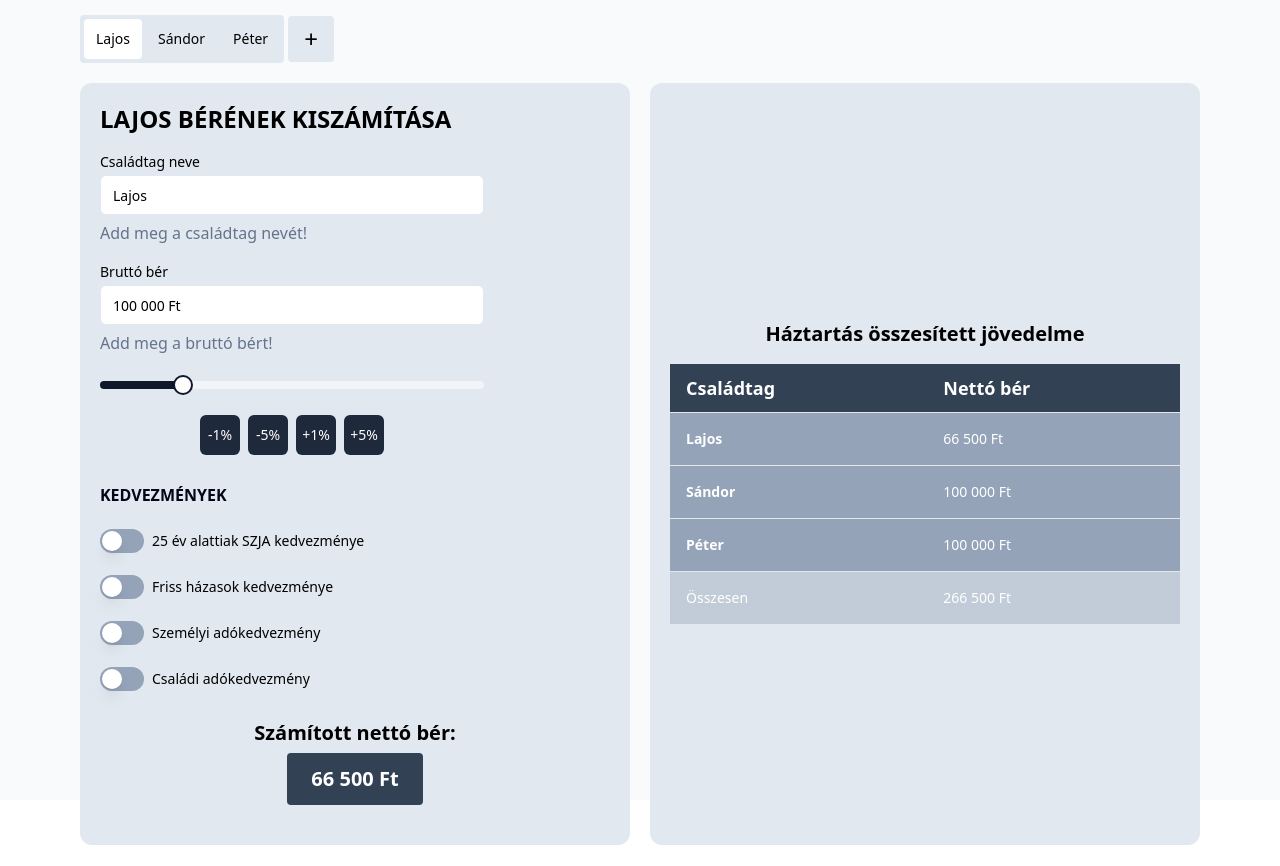
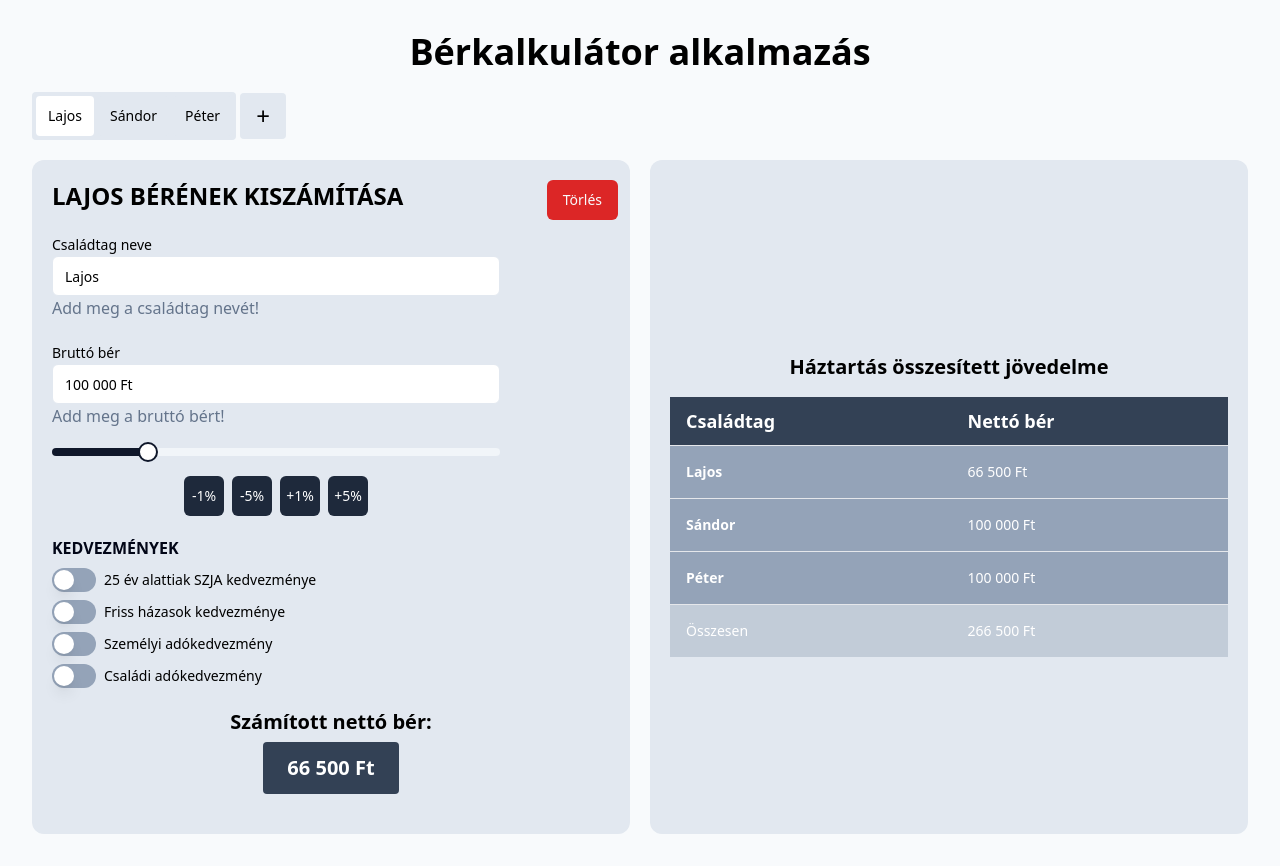
Before and after one commit to hajdupetke/berkalkulator, a React (Vite) app: page / in a window 1280 px wide. Before the commit the page ends 845 px from the top, so only its background shows below. Built offline with nearby package versions, Linux system fonts and the light colour scheme.

Commit message:
fixes in design and functionality

```diff
--- a/src/App.tsx
+++ b/src/App.tsx
@@ -2,8 +2,10 @@ import HouseholdSalaryCalculator from './components/HouseholdSalaryCalculator';
 
 function App() {
   return (
-    <div className="h-screen w-screen flex justify-center items-center flex-col bg-slate-50 p-20">
-      <h1 className="text-4xl text-black">Bérkalkulátor alkalmazás</h1>
+    <div className="h-full w-screen flex justify-center items-center flex-col bg-slate-50 p-8">
+      <h1 className="text-4xl text-black font-bold">
+        Bérkalkulátor alkalmazás
+      </h1>
       <HouseholdSalaryCalculator />
     </div>
   );
--- a/src/components/FamilyMemberTabs/FamilyMemberTabs.tsx
+++ b/src/components/FamilyMemberTabs/FamilyMemberTabs.tsx
@@ -23,7 +23,7 @@ const FamilyMemberTabs = ({
       id: nextId,
       name: '',
       amount: 0,
-      discounts: [],
+      discounts: [false, false, false, false],
       dependants: 0,
       dependantsWithDiscount: 0,
     };
--- a/src/components/HouseholdSalaryCalculator.tsx
+++ b/src/components/HouseholdSalaryCalculator.tsx
@@ -8,8 +8,12 @@ import { useLocalStorage } from '@/lib/utils';
 
 const HouseholdSalaryCalculator = () => {
   const [data, setData] = useLocalStorage(defaultValues);
-  data;
   const [current, setCurrent] = useState<MemberDataIF>(data[0]);
+
+  const deleteCurrent = () => {
+    setData(data.filter((e) => e.id != current.id));
+    setCurrent(data[0]);
+  };
 
   useEffect(() => {
     setData(data.map((e) => (e.id == current.id ? current : e)));
@@ -30,13 +34,14 @@ const HouseholdSalaryCalculator = () => {
           }}
         />
       </header>
-      <main className="flex gap-5 w-full">
+      <main className="grid grid-cols-1 md:grid-cols-2 gap-5 w-full">
         <SalaryCalculator
           current={current}
           setCurrent={(value: MemberDataIF) => {
             setCurrent(value);
             setData(data.map((elem) => (elem.id === value.id ? value : elem)));
           }}
+          deleteCurrent={deleteCurrent}
         />
         <HouseholdSummary data={data} />
       </main>
--- a/src/components/SalaryCalculator/SalaryCalculator.tsx
+++ b/src/components/SalaryCalculator/SalaryCalculator.tsx
@@ -4,20 +4,32 @@ import { Label } from '../ui/label';
 import CurrencyInput from './components/CurrencyInput';
 import Discounts from './components/Discounts';
 import NetAmount from './components/NetAmount';
+import { Button } from '../ui/button';
 
 interface SalaryCalculatorProps {
   current: MemberDataIF;
   setCurrent: (value: MemberDataIF) => void;
+  deleteCurrent: () => void;
 }
 
-const SalaryCalculator = ({ current, setCurrent }: SalaryCalculatorProps) => {
+const SalaryCalculator = ({
+  current,
+  setCurrent,
+  deleteCurrent,
+}: SalaryCalculatorProps) => {
   return (
-    <div className="bg-slate-200 p-5 rounded-xl w-full basis-2/4">
+    <div className="bg-slate-200 p-5 rounded-xl relative w-full basis-2/4">
+      <Button
+        className="absolute right-3 bg-red-600 hover:bg-red-800"
+        onClick={() => deleteCurrent()}
+      >
+        Törlés
+      </Button>
       <div>
         <h1 className="uppercase text-2xl font-bold">
           {current?.name} bérének kiszámítása
         </h1>
-        <div className="grid w-full max-w-sm items-center gap-1.5 my-5">
+        <div className="w-full max-w-md items-center gap-1.5 my-5">
           <Label htmlFor="name">Családtag neve</Label>
           <Input
             type="text"
@@ -32,7 +44,7 @@ const SalaryCalculator = ({ current, setCurrent }: SalaryCalculatorProps) => {
           />
           <p className="text-slate-500">Add meg a családtag nevét!</p>
         </div>
-        <div className="grid w-full max-w-sm items-center gap-1.5 my-5">
+        <div className="w-full max-w-md items-center gap-1.5 my-5">
           <CurrencyInput
             value={current}
             setValue={(value: number) => {
@@ -43,7 +55,7 @@ const SalaryCalculator = ({ current, setCurrent }: SalaryCalculatorProps) => {
             }}
           />
         </div>
-        <div className="grid w-full max-w-lg items-center gap-1.5 my-5">
+        <div className="w-full max-w-lg items-center gap-1.5 my-5">
           <Discounts current={current} setCurrent={setCurrent} />
         </div>
         <div className="flex flex-col  justify-center items-center gap-1.5 my-5">
--- a/src/components/SalaryCalculator/components/CurrencyInput.tsx
+++ b/src/components/SalaryCalculator/components/CurrencyInput.tsx
@@ -39,6 +39,7 @@ const CurrencyInput = ({ value, setValue }: CurrencyInputProps) => {
         type={type}
         value={val}
         maxLength={20}
+        id="gross"
         onFocus={() => {
           setType('number');
           setVal(value['amount'].toString());
--- a/src/lib/utils.ts
+++ b/src/lib/utils.ts
@@ -16,7 +16,7 @@ export const numberToCurrency = (num: number) => {
 };
 
 export const diff_years = (dt2: Date, dt1: Date) => {
-  let diff = (dt2.getTime() - dt1.getTime()) / 1000;
+  let diff = (new Date(dt2).getTime() - new Date(dt1).getTime()) / 1000;
   diff /= 60 * 60 * 24;
   return Math.abs(Math.round(diff / 365.25));
 };
```
Also changed, not shown: 1 other file (tests, documents, lock files or other folders).
